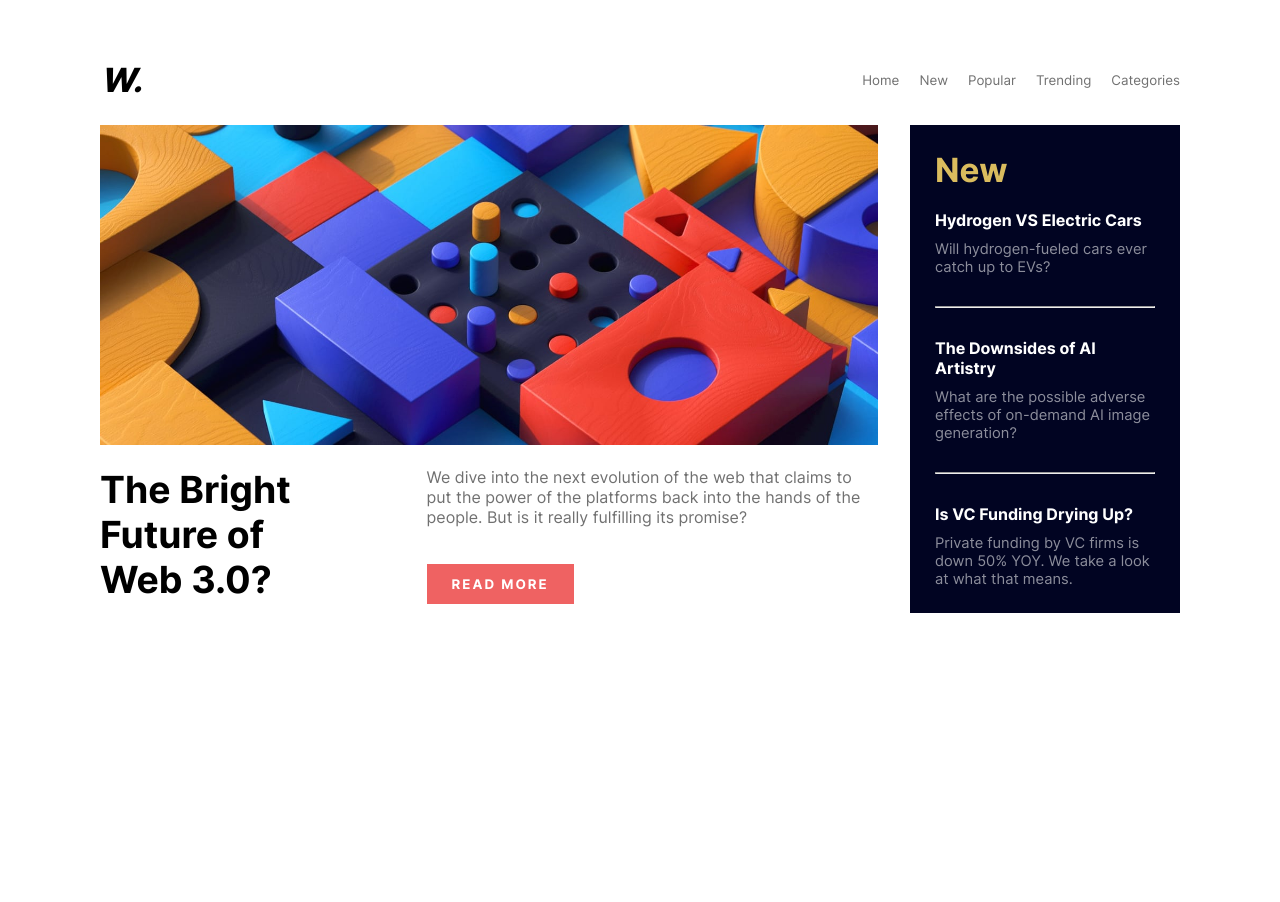
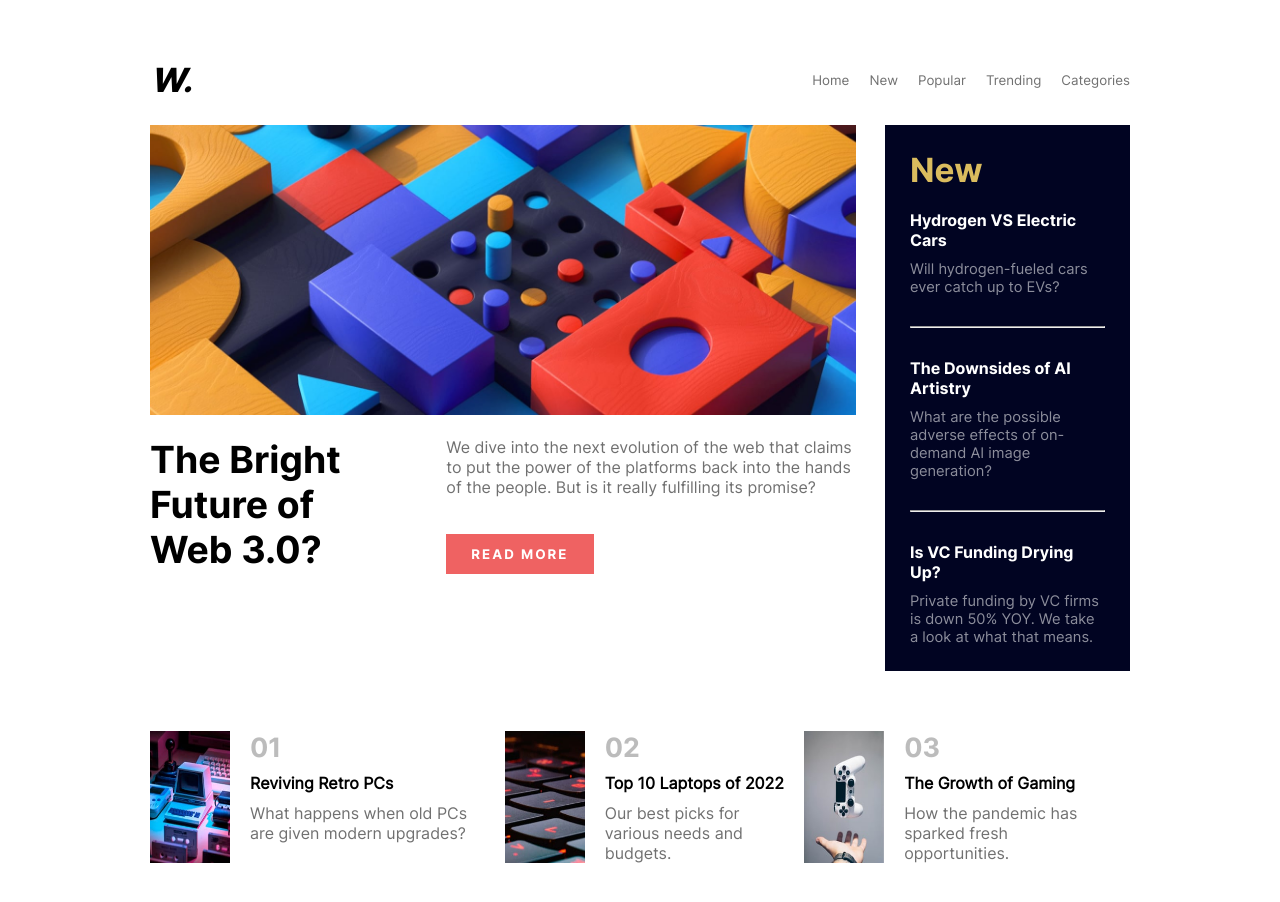
Before and after one commit to BrunoCTmb/news-page_html-css, a plain HTML site: page NEWS-HOMEPAGE/news-homepage/index.html in a window 1280 px wide. Before the commit the page ends 800 px from the top, so only its background shows below. Drawn offline with Linux system fonts and the light colour scheme.

Commit message:
pagina desktop finalizada (com rolagem)

```diff
--- a/NEWS-HOMEPAGE/news-homepage/assets/styles/style.css
+++ b/NEWS-HOMEPAGE/news-homepage/assets/styles/style.css
@@ -6,9 +6,9 @@
 }
 
 body {
-    padding: 60px 100px;
+    padding: 60px 150px;
     margin: 0 auto;
-    overflow-y: hidden;
+    /* overflow-y: hidden; */
 }
 
 /* *** HEADER *** */
@@ -37,7 +37,6 @@ body {
     list-style: none;
     margin-left: 20px;
     font-size: 10pt;
-    font-weight: ;
 }
 
 #nav-link:hover {
@@ -63,6 +62,7 @@ body {
 
 #main-image {
     width: 100%;
+    /* height: 250px; */
     margin-bottom: 18px;
 }
 
@@ -102,10 +102,13 @@ body {
 
 .r-content-read-more a:hover {
     background-color: #010422;
+    transition: 0.3s;
 }
 
 /* conteudo principal - parte direita */
 .right-call-main {
+    display: flex;
+    flex-direction: column;
     background-color: #010422;
     width: 25%;
     padding: 25px;
@@ -129,6 +132,7 @@ body {
 
 .right-call-main a:hover {
     color: #ffdc68da;
+    transition: 0.2s;
 }
 
 .right-call-main p {
@@ -144,5 +148,40 @@ hr {
 
 /* *** SECUNDARY CONTENT *** */
 .content-links {
-    display: none;
+    display: flex;
+    margin-top: 60px;
 }
+
+.content1, .content2, .content3 {
+    display: flex;
+    margin-right: 20px;
+}
+
+.content-links img {
+    width: 80px;
+    margin-right: 20px;
+}
+
+.content-links h3 {
+    color: #9b9b9bab;
+    font-family: inter-bold;
+    font-size: 20pt;
+    margin-bottom: 10px;
+}
+
+.content-links a {
+    color: #010422;
+    text-decoration: none;
+    font-family: inter-bold;
+    margin: 10px 0;
+}
+
+.content-links a:hover {
+    color: #ec4343d5;
+    transition: 0.2s;
+}
+
+.content-links p {
+    margin-top: 10px;
+    color: #0000008f;
+}
```
